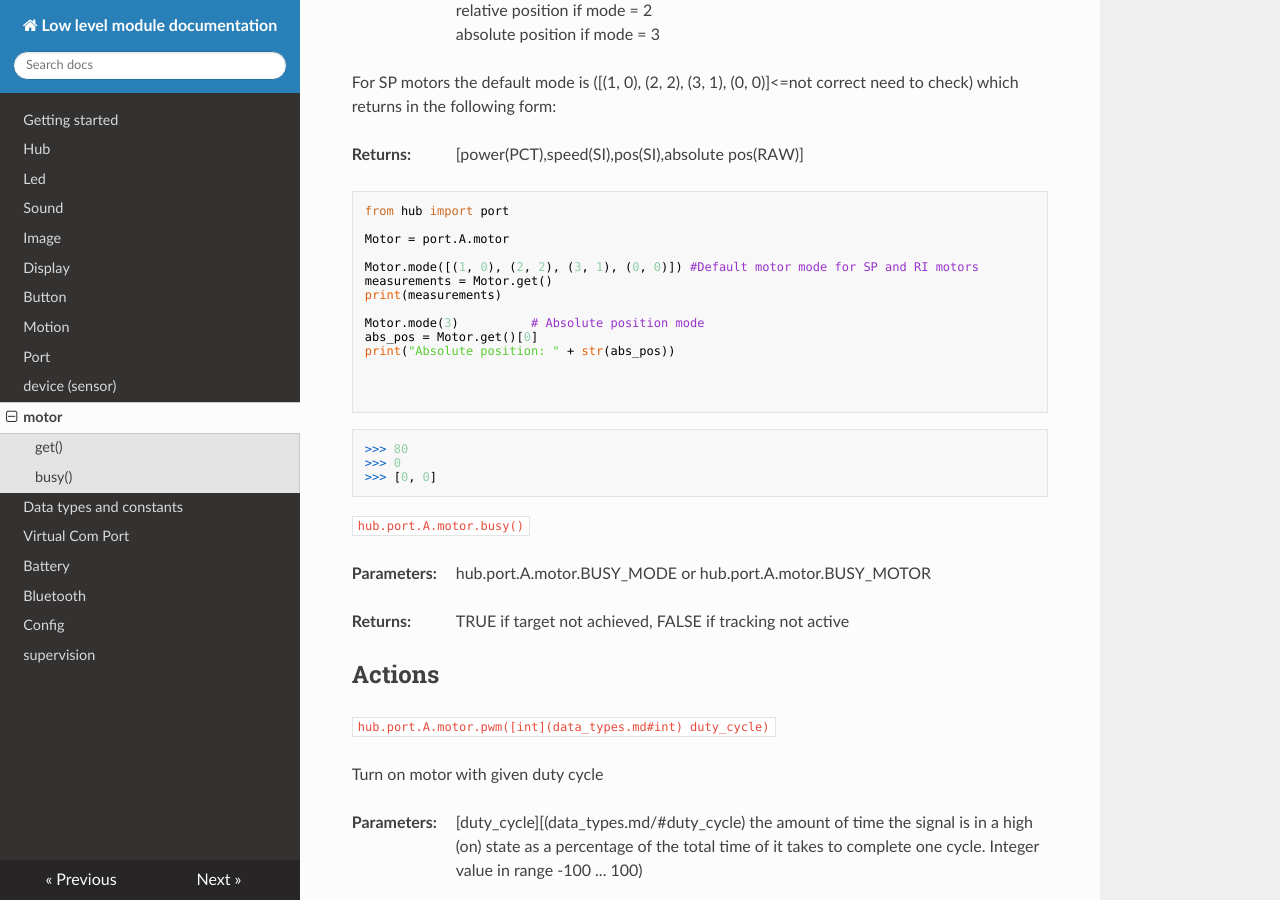
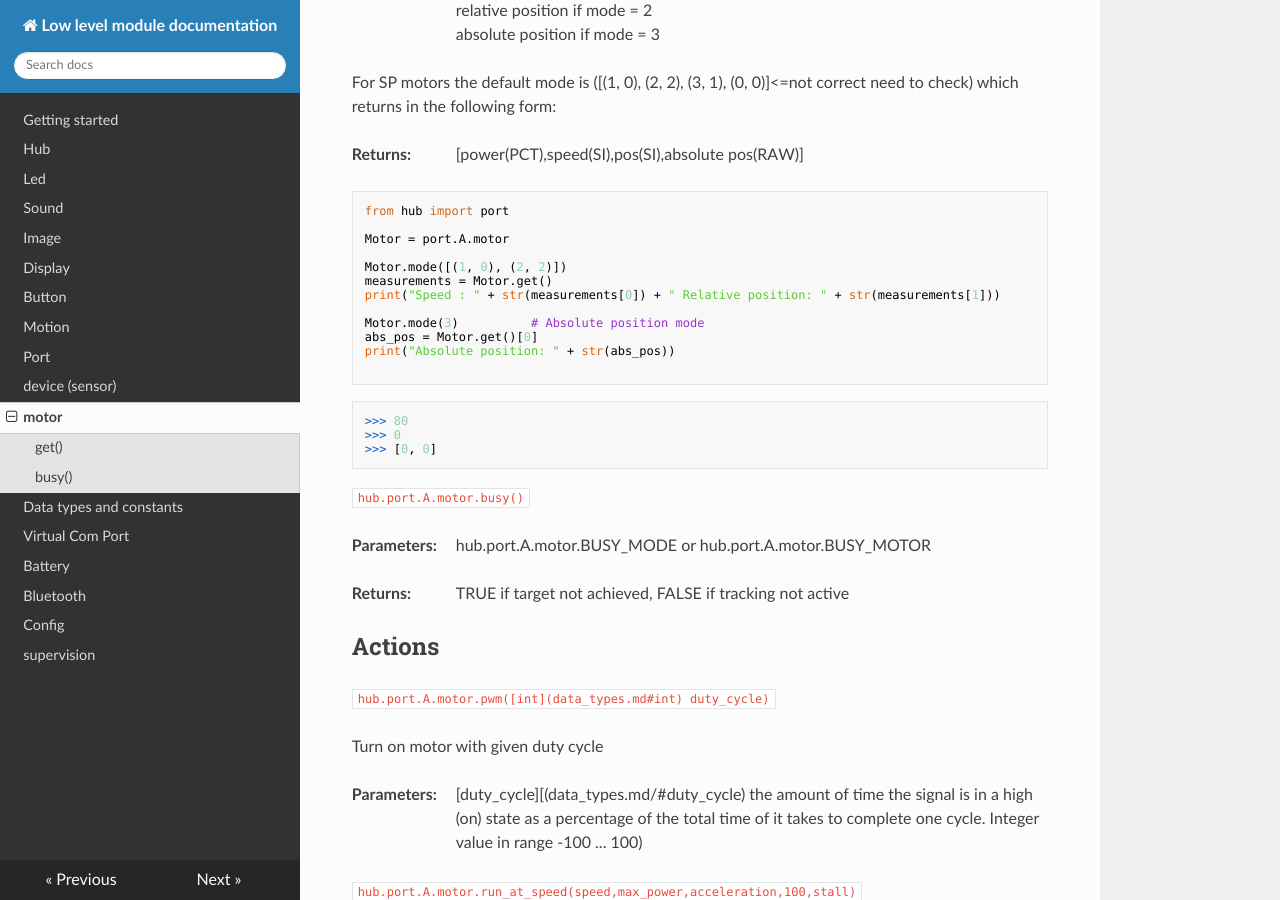
Before and after one commit to NStrijbosch/hub-module-notes, an MkDocs documentation site: the page built from docs/motors.md, in a window 1280 px wide and 900 px high, scrolled down 427 px. Built offline with MkDocs 1.6.1, drawn with Linux system fonts in a browser that asks for light colours; nearby versions of some CDN libraries.

Commit message:
Update motors.md

````diff
--- a/docs/motors.md
+++ b/docs/motors.md
@@ -37,15 +37,13 @@ from hub import port
 
 Motor = port.A.motor
 
-Motor.mode([(1, 0), (2, 2), (3, 1), (0, 0)]) #Default motor mode for SP and RI motors
+Motor.mode([(1, 0), (2, 2)])
 measurements = Motor.get()
-print(measurements)
+print("Speed : " + str(measurements[0]) + " Relative position: " + str(measurements[1]))
 
 Motor.mode(3)          # Absolute position mode
 abs_pos = Motor.get()[0]
 print("Absolute position: " + str(abs_pos))
-
-
 
 ```
 
````
